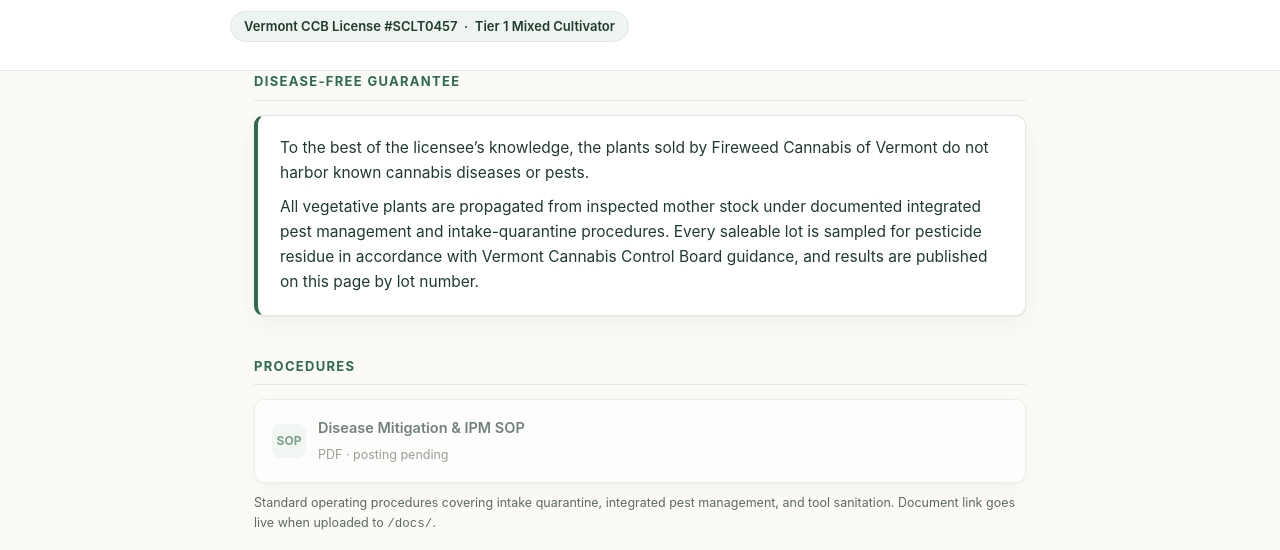
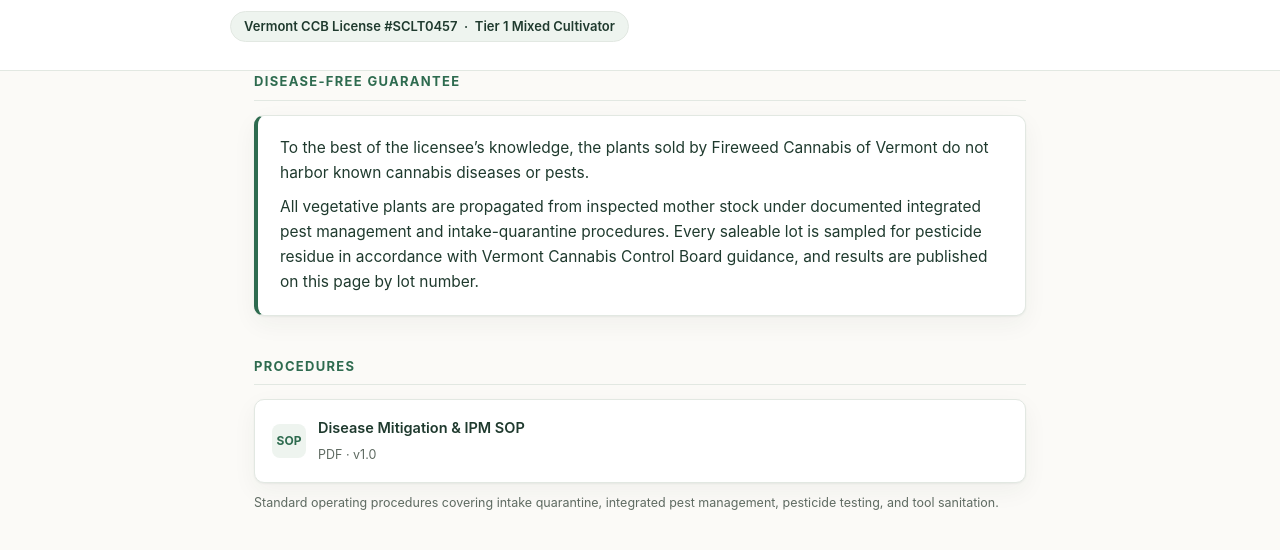
Before and after one commit to andrewsj27/fireweed-compliance, a plain HTML site: page index.html in a window 1280 px wide. Shown: the part 159-709 px from the top of the page. Drawn offline with Linux system fonts and the light colour scheme.

Commit message:
Add disease mitigation SOP and link it from the page

```diff
--- a/index.html
+++ b/index.html
@@ -101,15 +101,15 @@
   <section>
     <h2>Procedures</h2>
     <div class="docs">
-      <a class="doc pending" aria-disabled="true">
+      <a class="doc" href="docs/fireweed-disease-mitigation-sop.pdf">
         <span class="ic">SOP</span>
         <span>
           <span class="t">Disease Mitigation &amp; IPM SOP</span><br>
-          <span class="d">PDF &middot; posting pending</span>
+          <span class="d">PDF &middot; v1.0</span>
         </span>
       </a>
     </div>
-    <p class="note">Standard operating procedures covering intake quarantine, integrated pest management, and tool sanitation. Document link goes live when uploaded to <code>/docs/</code>.</p>
+    <p class="note">Standard operating procedures covering intake quarantine, integrated pest management, pesticide testing, and tool sanitation.</p>
   </section>
 
   <section>
```
Also changed, not shown: 1 other file.
